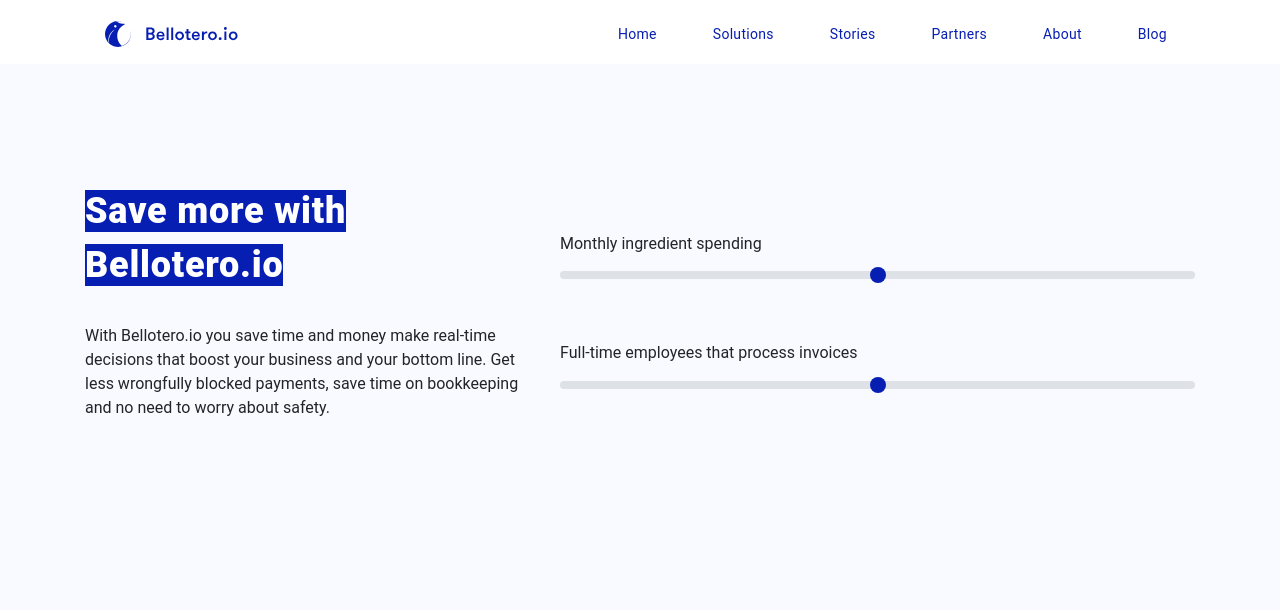
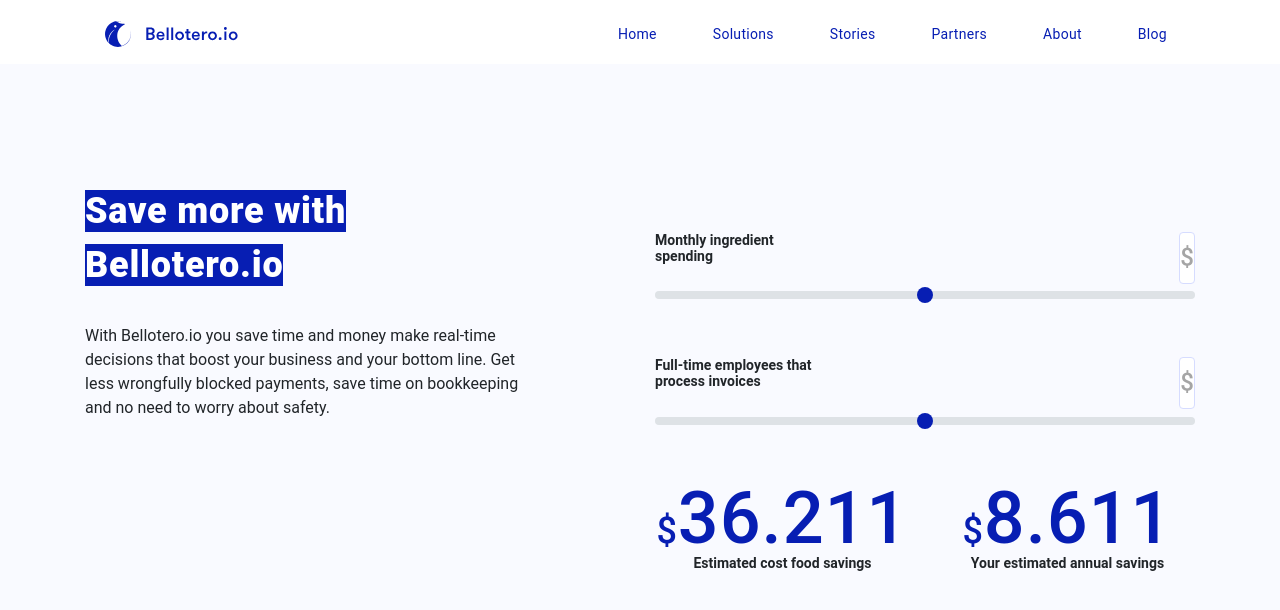
Before and after one commit to KarenRolo1/Bellotero, a React (Create React App) app: page /configuration in a window 1280 px wide. Shown: the top 610 px of the page. Built offline with nearby package versions, Linux system fonts and the light colour scheme.

Commit message:
Se terminan estilos de Pagina de condigurador

```diff
--- a/src/pages/Configuration/Configuration.jsx
+++ b/src/pages/Configuration/Configuration.jsx
@@ -5,29 +5,41 @@
     render = () =>{
         return(
             <div class="container configurator" >
-                <div class="row">
+                <div class="row justify-content-between">
                     <div class="col-md-5 configurator_description">
-                        <span className=" configurator_title">
+                        <span className=" configurator_description_title">
                             Save more with Bellotero.io
                         </span>
                         <p>
                             With Bellotero.io you save time and money make real-time decisions that boost your business and your bottom line. Get less wrongfully blocked payments, save time on bookkeeping and no need to worry about safety.
                         </p>
                     </div>
-                    <div class="col-md-7 configurator_calculator">
+                    <div class="col-md-6 configurator_calculator">
                         <div className="my-5">
-                            <label htmlFor="customRange1">Monthly ingredient spending</label>
+                            <label className="configurator_calculator_label">Monthly ingredient spending</label>
+                            <div className="configurator_calculator_input">
+                                <p>$</p>
+                            </div>
                             <input type="range" className="custom-range" id="customRange1" />
                         </div>
                         <div className="my-5">
-                            <label htmlFor="customRange2">Full-time employees that  process invoices</label>
+                            <label className="configurator_calculator_label">Full-time employees that  process invoices</label>
+                            <div className="configurator_calculator_input">
+                                <p>$</p>
+                            </div>
                             <input type="range" className="custom-range" id="customRange2" />
                         </div>
-                        <div class="col-md-6 result">
-
-                        </div>
-                        <div class="col-md-6 result">
-
+                        <div className="row">
+                            <div class="col-sm-6 result">
+                                <span className="configurator_calculator_simbol">$</span>
+                                <span className="configurator_calculator_quantity">36.211</span>
+                                <p>Estimated cost food savings</p>
+                            </div>
+                            <div class="col-sm-6 result">
+                                <span className="configurator_calculator_simbol">$</span>
+                                <span className="configurator_calculator_quantity">8.611</span>
+                                <p>Your estimated annual savings</p>
+                            </div>
                         </div>
                     </div>
                 </div>
--- a/src/pages/Configuration/style.scss
+++ b/src/pages/Configuration/style.scss
@@ -1,6 +1,7 @@
 @import '../../assets/sass/variables';
 .configurator{
     margin: 120px 0px;
+    &_description{
         &_title{
             font-size: 36px;
             font-weight: 900;
@@ -9,14 +10,63 @@
             letter-spacing: 0.77px;
             color: $secondary;
             background-color: $primary;
+
         }
         p{
             margin-top: 32px;
             font-size: 16px;
             font-weight: normal;
-        font-stretch: normal;
-        font-style: normal;
             line-height: 1.5;
             letter-spacing: normal;
         }
     }
+
+    &_calculator
+    {
+        font-size: 14px;
+        font-weight: bold;
+        font-stretch: normal;
+        font-style: normal;
+        line-height: normal;
+        letter-spacing: normal;
+        color: -$black;
+        .result{
+            text-align: center;
+        }
+        &_label{
+            max-width: 157px;
+        }
+        &_input{
+            display: inline-flex;
+            float: right;
+            height: 52px;
+            background-color: $secondary;
+            border-radius: 4px;
+            border: solid 1px #d6dcff;
+            font-size: 36px;
+            font-weight: 500;
+            color: $black;
+            p{
+                color: $gray;
+                font-size: 24px;
+                margin: auto;
+            }
+
+        }
+        &_simbol{
+            font-size: 36px;
+            font-weight: 500;
+            line-height: 1.11;
+            letter-spacing: 0.77px;
+            color:$primary;
+        }
+        &_quantity{
+            font-size: 72px;
+            font-weight: 500;
+            line-height: 1;
+            letter-spacing: 1px;
+            text-align: right;
+            color:$primary;
+        }
+    }
+}
```
Lines whose indentation alone changed are shown as unchanged.
